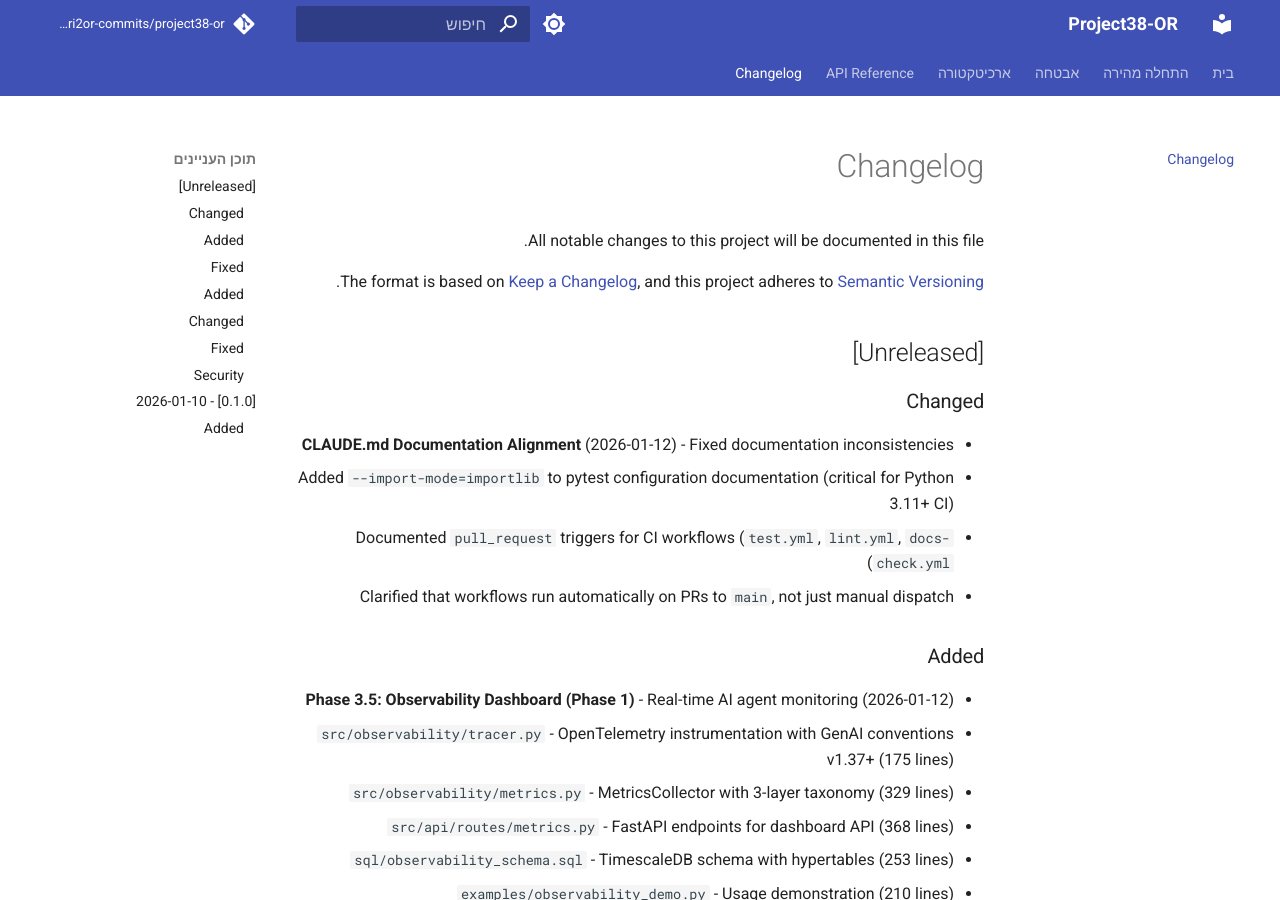
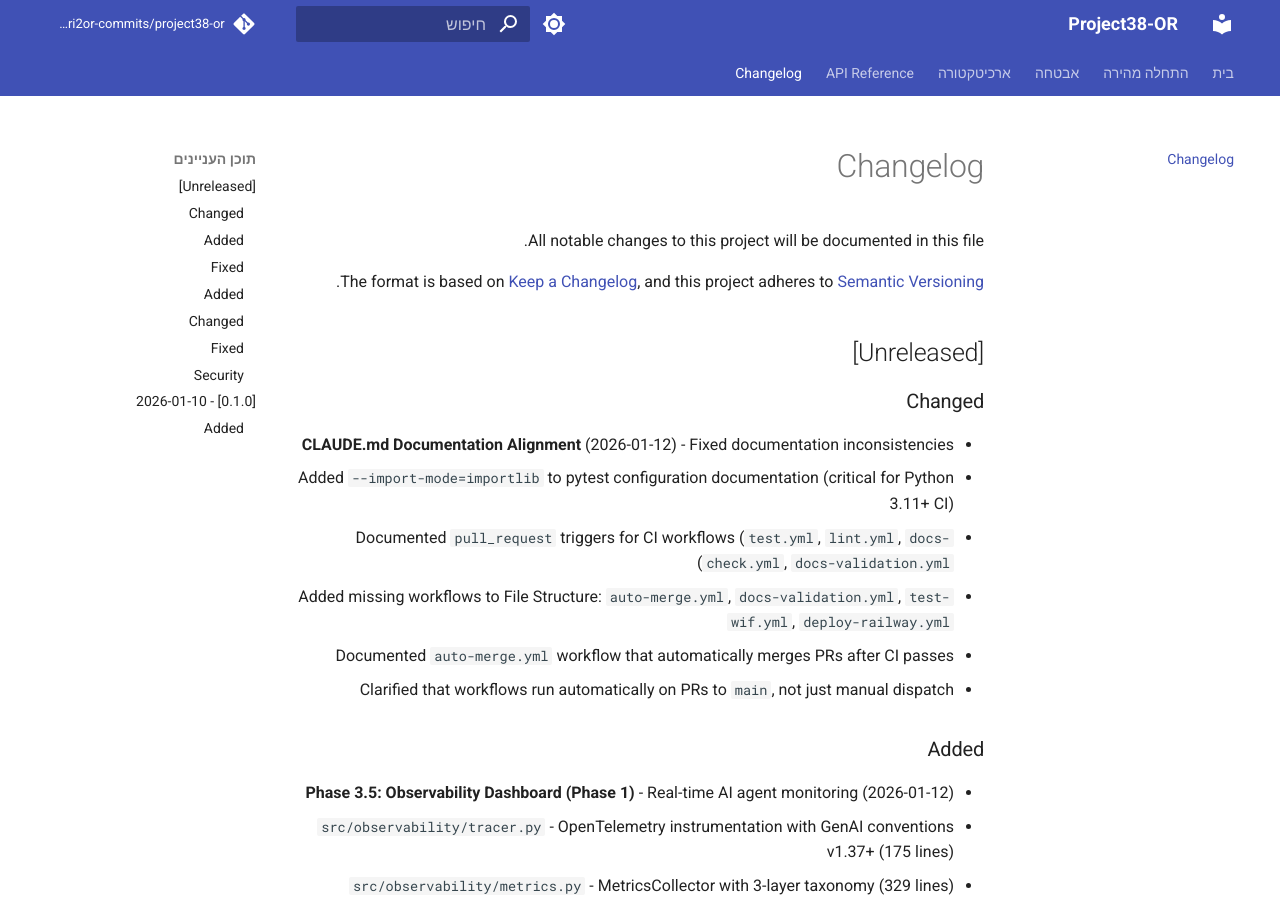
Before and after one commit to edri2or-commits/project38-or, an MkDocs documentation site: the page built from docs/changelog.md, in a window 1280 px wide and 900 px high. Built offline with MkDocs 1.6.1 and Material for MkDocs 9.7.7, drawn with Linux system fonts in a browser that asks for light colours; comment, search, counter and statistics services are not loaded.

Commit message:
docs(claude): add missing workflows to File Structure
- Added auto-merge.yml (pull_request trigger) to workflows list
- Added docs-validation.yml (PR trigger) to workflows list
- Added test-wif.yml (workflow_dispatch only) to workflows list
- Added deploy-railway.yml (workflow_dispatch only) to workflows list
- Documented auto-merge.yml functionality in Workflows section
- All 13 workflows now documented in File Structure (was 9/13)

File Structure now 100% complete and matches actual .github/workflows/ directory.

```diff
--- a/docs/changelog.md
+++ b/docs/changelog.md
@@ -10,7 +10,9 @@ and this project adheres to [Semantic Versioning](https://semver.org/spec/v2.0.0
 ### Changed
 - **CLAUDE.md Documentation Alignment** (2026-01-12) - Fixed documentation inconsistencies
   - Added `--import-mode=importlib` to pytest configuration documentation (critical for Python 3.11+ CI)
-  - Documented `pull_request` triggers for CI workflows (`test.yml`, `lint.yml`, `docs-check.yml`)
+  - Documented `pull_request` triggers for CI workflows (`test.yml`, `lint.yml`, `docs-check.yml`, `docs-validation.yml`)
+  - Added missing workflows to File Structure: `auto-merge.yml`, `docs-validation.yml`, `test-wif.yml`, `deploy-railway.yml`
+  - Documented `auto-merge.yml` workflow that automatically merges PRs after CI passes
   - Clarified that workflows run automatically on PRs to `main`, not just manual dispatch
 
 ### Added
```
Also changed, not shown: CLAUDE.md (+13 -5 lines).
